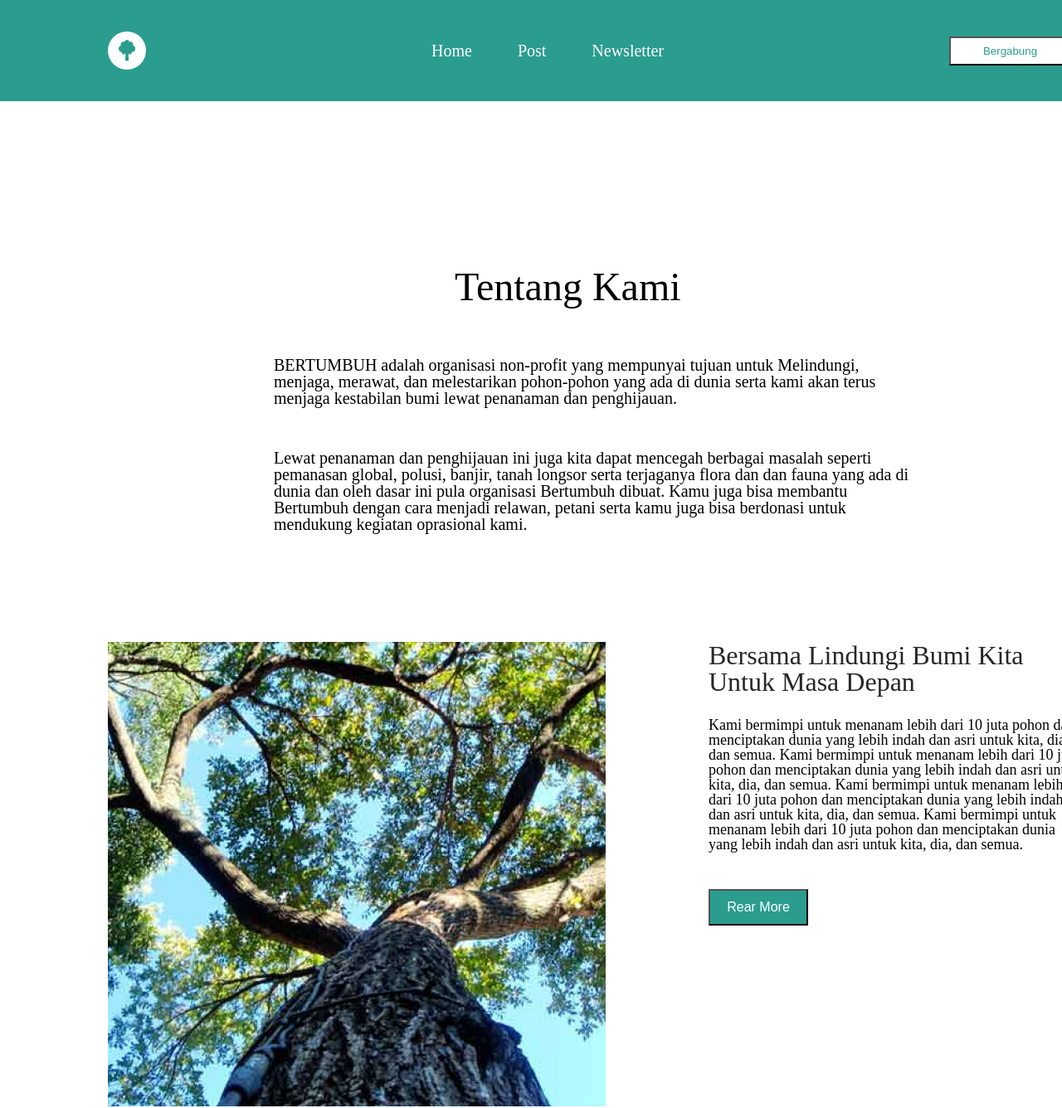
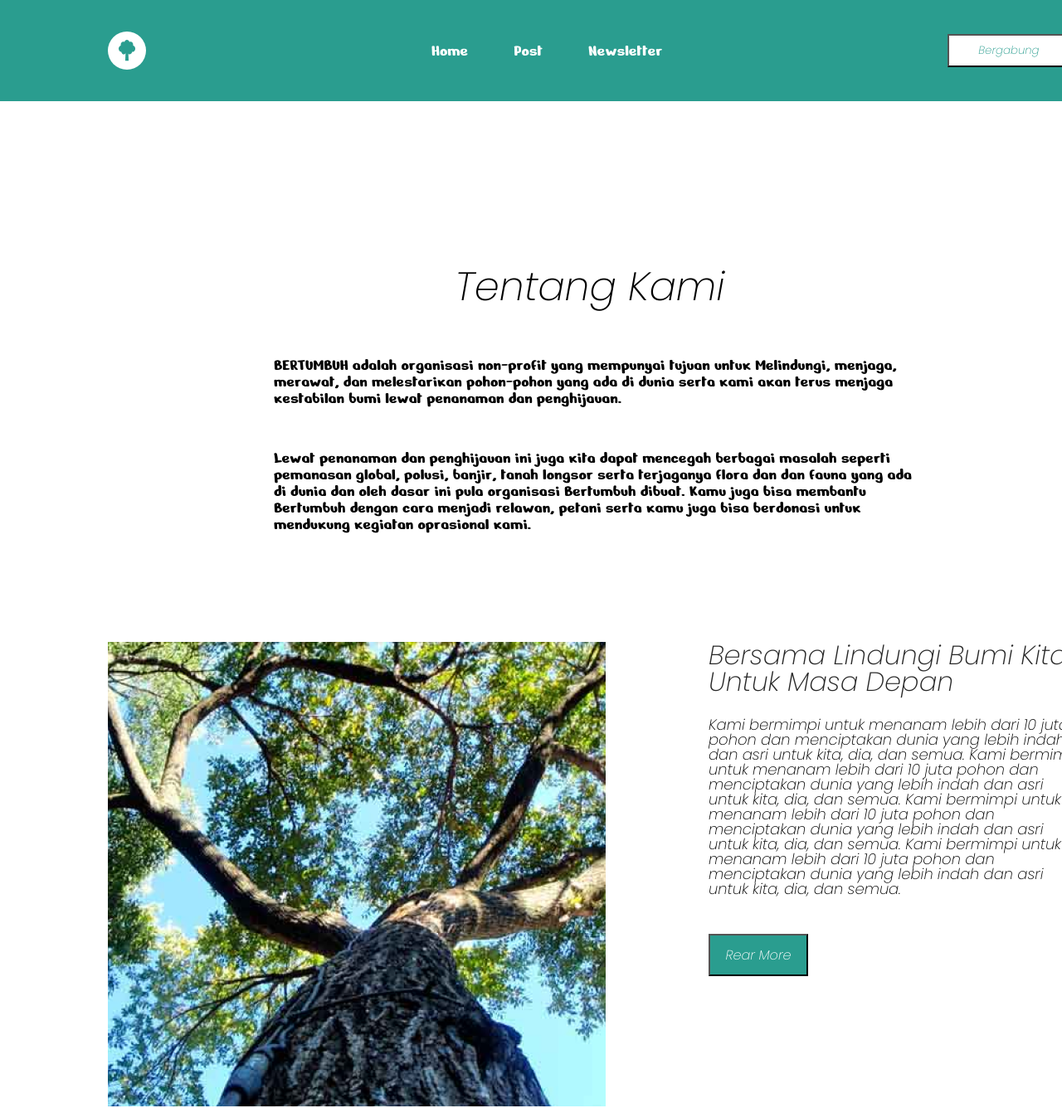
Before and after one commit to levaniP571/homework-5, a plain HTML site: page index.html in a window 1280 px wide. Shown: the top 1336 px of the page at 83% size. Drawn offline with Linux system fonts and the light colour scheme.

Commit message:
ფონტების დამატება
ფონტები შემოტანილია ამ ეტაპზე აბსოლუტური მისამართით

```diff
--- a/index.html
+++ b/index.html
@@ -7,6 +7,12 @@
     <meta name="viewport" content="width=device-width, initial-scale=1.0">
     <title>home page</title>
     <link rel="stylesheet" href="reset.css">
+    <link rel="preconnect" href="https://fonts.googleapis.com">
+<link rel="preconnect" href="https://fonts.gstatic.com" crossorigin>
+<link href="https://fonts.googleapis.com/css2?family=Poppins:ital,wght@1,200&display=swap" rel="stylesheet">
+<link rel="preconnect" href="https://fonts.googleapis.com">
+<link rel="preconnect" href="https://fonts.gstatic.com" crossorigin>
+<link href="https://fonts.googleapis.com/css2?family=Nerko+One&family=Poppins:ital,wght@1,200&display=swap" rel="stylesheet">
     <link rel="stylesheet" href="style.css">
 </head>
 
--- a/style.css
+++ b/style.css
@@ -23,6 +23,7 @@
     font-size: 20px;
     color: #FFFFFF;
     display: inline-block;
+    font-family: 'Nerko One', cursive;
 }
 
 .p2 {
@@ -30,6 +31,7 @@
     color: #FFFFFF;
     display: inline-block;
     margin-inline: 51px;
+    font-family: 'Nerko One', cursive;
 
 
 }
@@ -40,6 +42,7 @@
     background: #FFFFFF;
     padding: 8px 16px;
     color: #2A9D8F;
+    font-family: 'Poppins', sans-serif;
 }
 /* არტიკლი */
 .art1{
@@ -51,11 +54,13 @@
     width: 500px;
     font-size: 48px;
     margin: 0 548px 60px;
+    font-family: 'Poppins', sans-serif;
 }
 .p3{
     width: 780px;
     font-size: 20px;
     margin: 0 330px 52px;
+    font-family: 'Nerko One', cursive;
 }
 /* სექცია1 */
 .section1{
@@ -77,6 +82,7 @@
     width: 450px;
     color:  #272727;
     font-size: 32px;
+    font-family: 'Poppins', sans-serif;
 
 }
 .p4{
@@ -84,6 +90,7 @@
     margin-top: 27px;
     margin-bottom: 45px;
     font-size: 18px;
+    font-family: 'Poppins', sans-serif;
 }
 .butt2{
     width: 120px;
@@ -91,6 +98,7 @@
     padding: 11px 16px;
     color: #FFFFFF;
     font-size: 16px;
+    font-family: 'Poppins', sans-serif;
 }
 
 /* სექცია2 */
@@ -105,6 +113,7 @@
     color: #4D4D4D;
     margin-bottom: 54px;
     margin-left: 490px;
+    font-family: 'Poppins', sans-serif;
 
 }
 .div2{
@@ -121,6 +130,7 @@
     margin-top: 32px;
     font-size: 24px;
     color: #535353;
+    font-family: 'Poppins', sans-serif;
 }
 /* ფუტერი */
 .footer1{
@@ -160,14 +170,17 @@
     font-size: 20px;
     margin-bottom: 21px;
     color: #FFFFFF;
+    font-family: 'Poppins', sans-serif;
 }
 .p6{
     color: #FFFFFF;
     font-size: 18px;
+    font-family: 'Poppins', sans-serif;
 }
 .p7{
     color: #FFFFFF;
     font-size: 18px;
     margin: 8px 0;
+    font-family: 'Poppins', sans-serif;
 
 }
```
